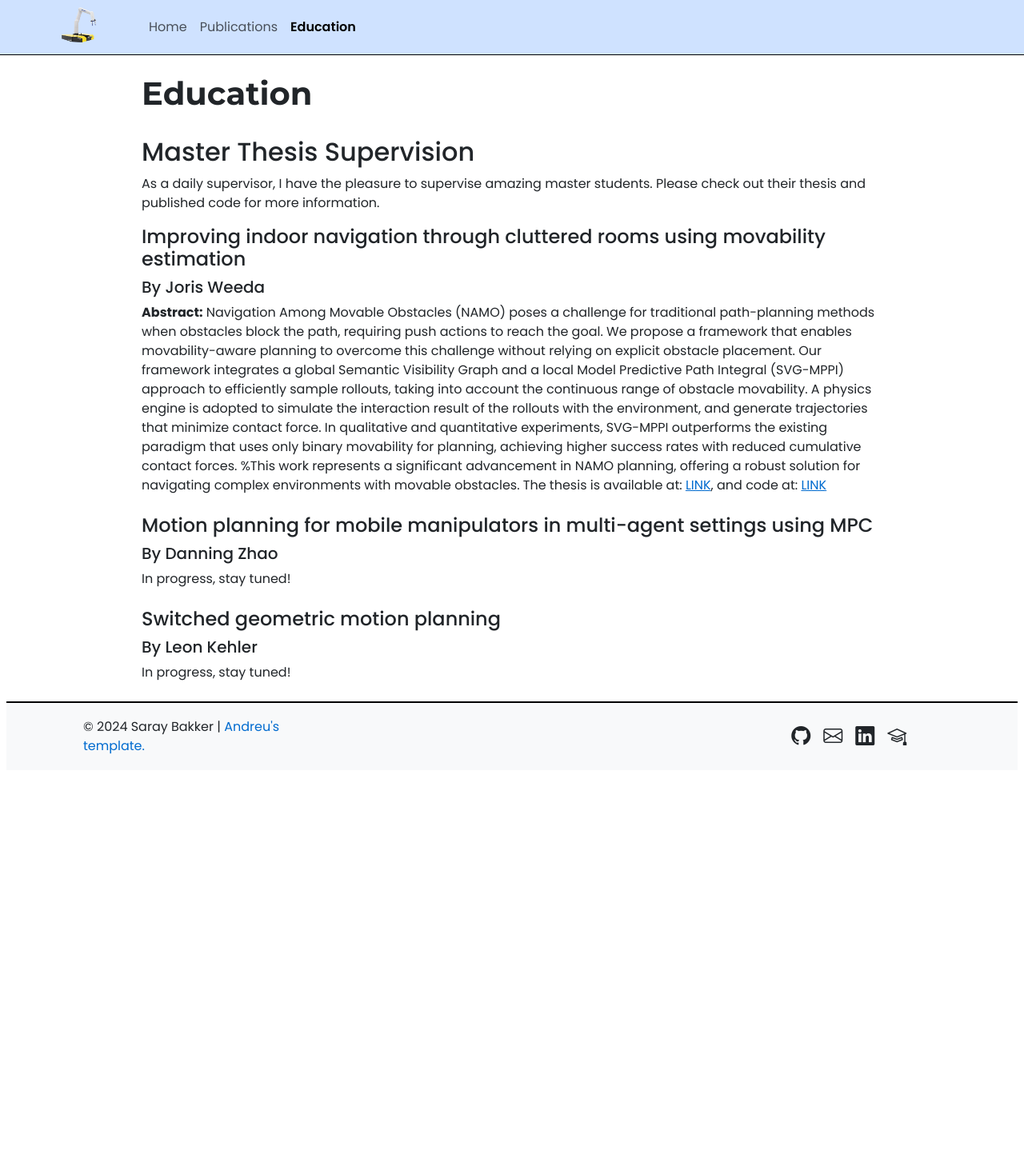
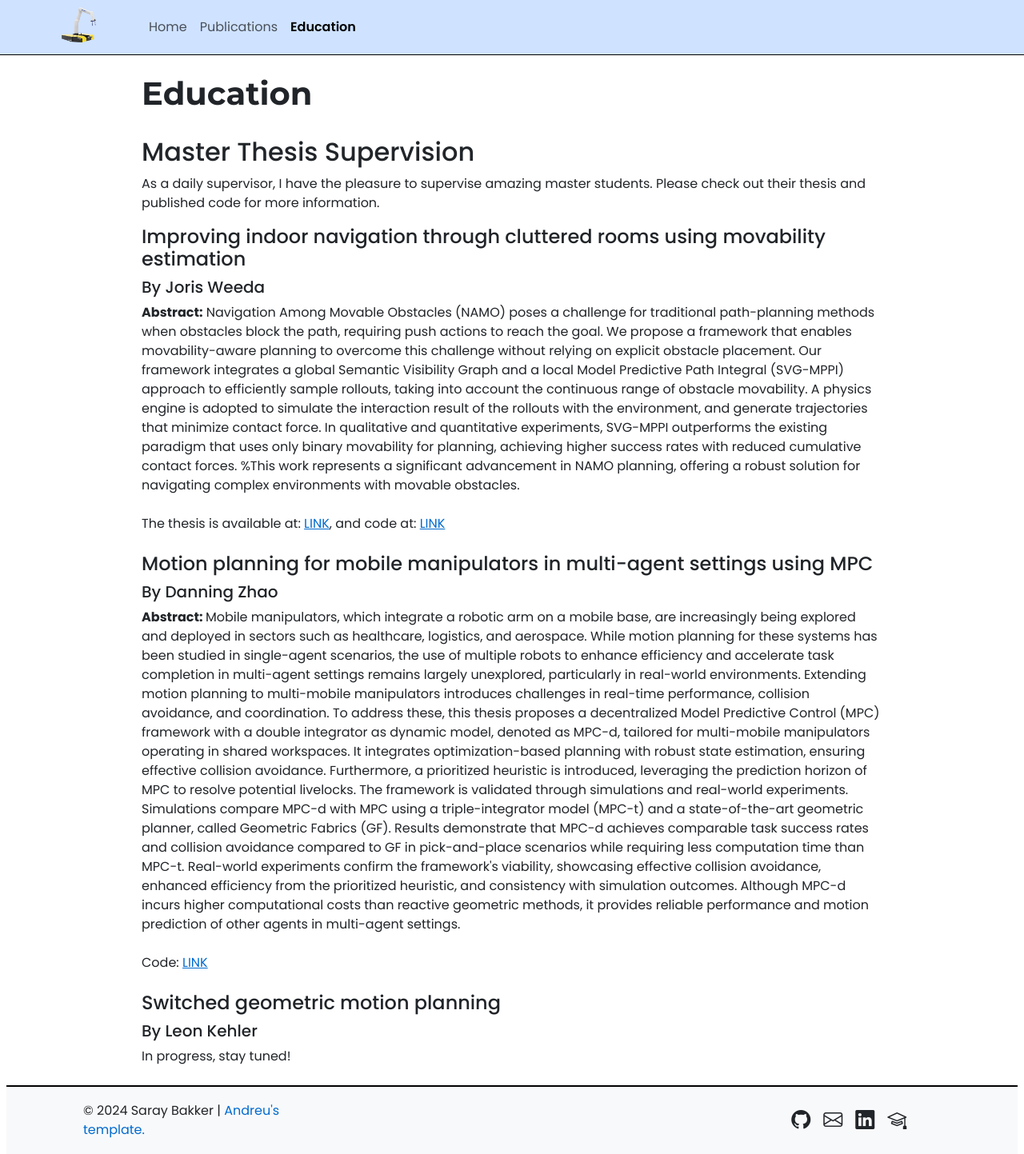
Before and after one commit to saraybakker1/saraybakker1.github.io, a Jekyll site: the page built from education.html, in a window 1280 px wide. Shown: the whole page at 80% size. Built offline with Jekyll 4.4.1, drawn with Linux system fonts in a browser that asks for light colours; before the commit the page ends 963 px from its top, so only the background shows below that.

Commit message:
update msc page

```diff
--- a/education.html
+++ b/education.html
@@ -15,11 +15,23 @@ We propose a framework that enables movability-aware planning to overcome this c
 Our framework integrates a global Semantic Visibility Graph and a local Model Predictive Path Integral (SVG-MPPI) approach to efficiently sample rollouts, taking into account the continuous range of obstacle movability. A physics engine is adopted to simulate the interaction result of the rollouts with the environment, and generate trajectories that minimize contact force.
 In qualitative and quantitative experiments, SVG-MPPI outperforms the existing paradigm that uses only binary movability for planning, achieving higher success rates with reduced cumulative contact forces.
 %This work represents a significant advancement in NAMO planning, offering a robust solution for navigating complex environments with movable obstacles.
+<br><br>
 The thesis is available at: <a href="https://repository.tudelft.nl/person/Person_728a81fc-4261-4fd7-ab1d-e5c161e1bbd7">LINK</a>, and code at: <a href="https://github.com/tud-amr/SVG-MPPI/">LINK</a>
 <br><br>
 <h4>Motion planning for mobile manipulators in multi-agent settings using MPC</h4>
 <h5>By Danning Zhao</h5>
-In progress, stay tuned!
+<b>Abstract: </b>Mobile manipulators, which integrate a robotic arm on a mobile base, are increasingly being explored and deployed in sectors such as healthcare, logistics, and aerospace.
+While motion planning for these systems has been studied in single-agent scenarios, the use of multiple robots to enhance efficiency and accelerate task completion in multi-agent settings remains largely unexplored, particularly in real-world environments.
+Extending motion planning to multi-mobile manipulators introduces challenges in real-time performance, collision avoidance, and coordination.
+To address these, this thesis proposes a decentralized Model Predictive Control (MPC) framework with a double integrator as dynamic model, denoted as MPC-d,
+tailored for multi-mobile manipulators operating in shared workspaces. It integrates optimization-based planning with robust state estimation, ensuring effective collision avoidance.
+Furthermore, a prioritized heuristic is introduced, leveraging the prediction horizon of MPC to resolve potential livelocks.
+The framework is validated through simulations and real-world experiments. Simulations compare MPC-d with MPC using a triple-integrator model (MPC-t) and a state-of-the-art geometric planner, called Geometric Fabrics (GF).
+Results demonstrate that MPC-d achieves comparable task success rates and collision avoidance compared to GF in pick-and-place scenarios while requiring less computation time than MPC-t.
+Real-world experiments confirm the framework's viability, showcasing effective collision avoidance, enhanced efficiency from the prioritized heuristic, and consistency with simulation outcomes.
+Although MPC-d incurs higher computational costs than reactive geometric methods, it provides reliable performance and motion prediction of other agents in multi-agent settings.
+<br><br>
+Code: <a href="https://github.com/DianeZhao/dinova_mpc">LINK</a>
 <br><br>
 <h4>Switched geometric motion planning</h4>
 <h5>By Leon Kehler</h5>
--- a/index.html
+++ b/index.html
@@ -41,8 +41,9 @@ layout: default
     <li> <strong class="bold">July 2024:</strong> I will be attending RSS at Delft.</li>
   </ul> -->
   <p>
-    <!-- <strong class="bold">August 2024</strong> | Currently I can not supervise more MSc students for this term.<br> -->
+    <strong class="bold">Jan 2025</strong> | Congratulations Danning Zhao on defending her <a href="/education">MSc thesis!</a><br>
     <strong class="bold">Nov 2024</strong> | Visiting CORL in Munich and presenting our <a href="https://openreview.net/pdf?id=xWU3Tb8JCE">workshop paper.</a><br>
+    <strong class="bold">Aug 2024</strong> | Congratulations Joris Weeda on defending his <a href="/education">MSc thesis!</a><br>
     <strong class="bold">July 2024</strong> | I am presenting our work at RSS in Delft in the workshop "Structural priors as inductive biases for learning robot dynamics" and we are running a <a href="https://www.youtube.com/watch?v=AldMFKnlW3M&t=1s">demo</a> at the lab-tour.<br>
     <strong class="bold">Dec 2023</strong> | Presenting our work on <a href="/research/multi-agent-fabrics">Multi-Robot Local Motion Planning Using Dynamic Optimization Fabrics</a> at MRS, Boston, 2023.<br>
   </p>
```
